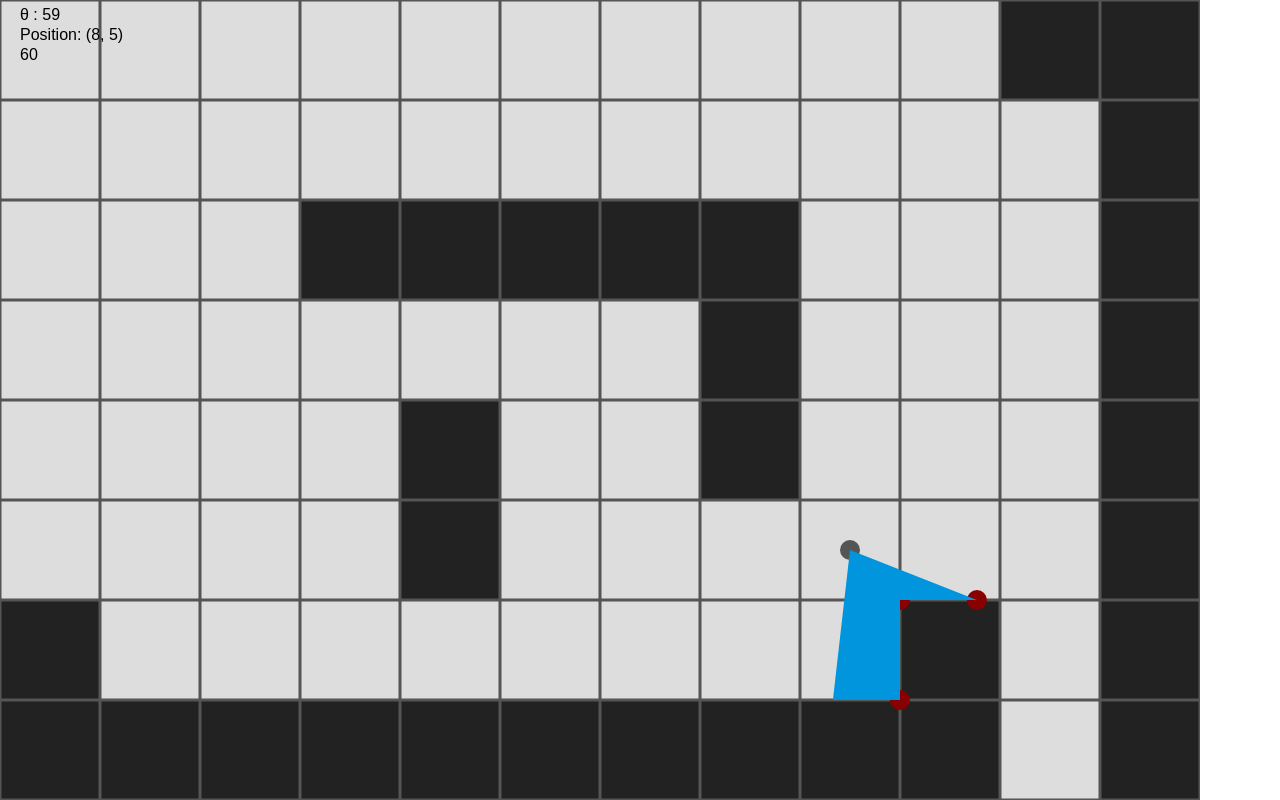
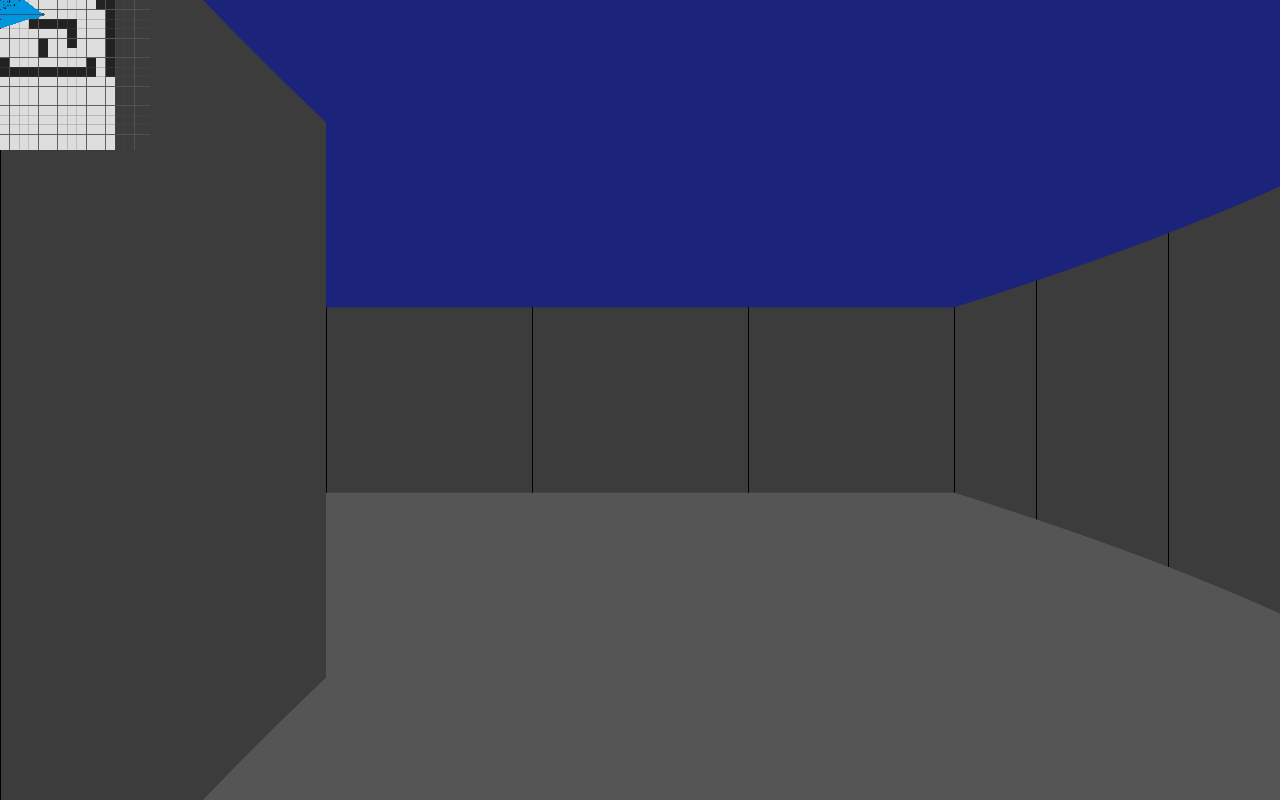
Before and after one commit to Zak4b/2.5d, a plain HTML site: page zqsd.html in a window 1280 px wide. Shown: the top 800 px of the page. Drawn offline with Linux system fonts and the light colour scheme.

Commit message:
Mini map et ménage

```diff
--- a/zqsd.html
+++ b/zqsd.html
@@ -10,11 +10,11 @@
 			}
 			canvas {
 				background: #eee;
+				display: block;
 			}
 		</style>
 	</head>
 	<body>
-		<canvas id="top" width="1200" height="800"></canvas>
 		<canvas id="zqsd" width="1200" height="800"></canvas>
 		<script src="zqsd.js" type="module"></script>
 	</body>
--- a/zqsd.js
+++ b/zqsd.js
@@ -1,15 +1,13 @@
 import { Point, Angle, Vecteur, Raycaster } from "./geometry.js";
 import { CanvasInterface, CanvasRenderer } from "./canvas.js";
 window.oncontextmenu = (e) => e.preventDefault();
-const cSize = 100;
+const cSize = 64;
 
-const ball = new Point(8.5 * cSize, 5.5 * cSize);
-let angleDirection = new Angle(59);
+const ball = new Point(4.5 * cSize, 1.5 * cSize);
+let angleDirection = new Angle(-180);
 
-const ballSpeed = 350;
+const ballSpeed = (350 * cSize) / 100;
 const FOV = new Angle(75);
-const rayCount = 1200;
-const joystick = false;
 const displayGrid = true;
 const mapLayout = [
 	[0, 0, 0, 0, 0, 0, 0, 0, 0, 0, 1, 1],
@@ -33,29 +31,16 @@ const mapLayout = [
 ];
 const mapColors = { 0: "#DDDDDD", 1: "#222222" };
 const caster = new Raycaster(mapLayout, cSize);
-const canvas = document.getElementById("top");
 
-//const renderer = new CanvasRenderer(canvas);
-const cv = new CanvasInterface(canvas); //renderer.interface;
+const mapCanvas = document.createElement("canvas");
+mapCanvas.width = 1000;
+mapCanvas.height = 1000;
+const cv = new CanvasInterface(mapCanvas);
 const cv3d = new CanvasInterface(document.getElementById("zqsd"));
 const key = [];
 let tLast = 0;
-const mouseOrigin = new Point(0, 0);
-let mouseVect = new Vecteur(0, 0);
-
-const calcPointer = (e) => (mouseVect = Vecteur.fromPoints(joystick ? mouseOrigin : ball, new Point(e.offsetX, e.offsetY)).normalize());
-canvas.addEventListener("pointerdown", (e) => {
-	mouseOrigin.set(e.offsetX, e.offsetY);
-	calcPointer(e);
-	//throtle
-	canvas.addEventListener("pointermove", calcPointer);
-});
-document.addEventListener("pointerup", (e) => {
-	canvas.removeEventListener("pointermove", calcPointer);
-	mouseVect = new Vecteur(0, 0);
-});
-document.addEventListener("keydown", (e) => (key[e.key] = true), false);
-document.addEventListener("keyup", (e) => (key[e.key] = false), false);
+document.addEventListener("keydown", (e) => (key[e.key.toLowerCase()] = true), false);
+document.addEventListener("keyup", (e) => (key[e.key.toLowerCase()] = false), false);
 
 const drawLayout = () => {
 	for (let i = 0; i < mapLayout.length; i++) {
@@ -72,29 +57,29 @@ const drawLayout = () => {
  * @param {Angle} angleDirection
  */
 const drawFOV = (angleDirection) => {
+	const stack = [];
 	const ang = new Angle(FOV.deg / (rayCount + -1));
 	const tpl = [];
 	const H = cv3d.height;
-	let last = { x: null, y: null };
-	let lr = { x: null, y: null };
+	const coef = cv3d.width / (2 * Math.tan(FOV.rad / 2));
+	let last;
 	for (let i = 0; i < rayCount; i++) {
 		const rayAngle = angleDirection.rad - FOV.rad / 2 + ang.rad * i;
 		const { intersect, collide } = caster.castRay(ball, rayAngle);
 		tpl.push(intersect);
 		const distance = ball.distance(intersect) * Math.cos(rayAngle - angleDirection.rad);
-		const tSize = (cSize / distance) * (cv3d.width / (2 * Math.tan(FOV.rad / 2)));
+		const tSize = (cSize / distance) * coef;
 
-		const r = { x: intersect.x % cSize, y: intersect.y % cSize };
-		const isEdge = collide.x !== last.x || collide.y !== last.y || (r.x !== lr.x && r.y !== lr.y); //  !!! affichage gauche -> droite, peut s'appliquer sur le pixel suivant
+		const isEdge = collide.x !== last?.collide.x || collide.y !== last?.collide.y || (intersect.x !== last?.intersect.x && intersect.y !== last?.intersect.y); //  !!! affichage gauche -> droite, peut s'appliquer sur le pixel suivant
 		const color = isEdge ? "#000000" : "#3c3c3c";
-		isEdge && cv.ball(intersect, { radius: 10, style: "#880000" });
-		last = collide;
-		lr = r;
+		isEdge && stack.push(() => cv.ball(intersect, { radius: 5, style: "#880000" }));
+		last = { intersect, collide };
 
 		cv3d.rect(i, H / 2 - tSize / 2, 1, tSize, { style: color });
 	}
 	cv.shape([ball, ...tpl], { style: "#0095DD" });
-	const intersect = caster.castRay(ball, angleDirection.rad);
+	stack.forEach((f) => f());
+	const { intersect } = caster.castRay(ball, angleDirection.rad);
 	cv.line(ball, intersect, { width: 1, style: "#660000" });
 };
 
@@ -117,11 +102,13 @@ const moveBall = (t = 0) => {
 
 const wall = new Image();
 wall.src = "wall.png";
+console.log(wall);
 
 const loop = (t = 0) => {
 	cv.clear();
 	cv3d.clear();
-	cv3d.rect(0, 0, cv3d.width, cv3d.height / 2, { style: "#0162ec" });
+	cv3d.rect(0, 0, cv3d.width, cv3d.height / 2, { style: "#1b237a" });
+	cv3d.rect(0, cv3d.height / 2, cv3d.width, cv3d.height / 2, { style: "#555555" });
 	const v = moveBall(t - tLast);
 	const cell = ball.transpose(1 / cSize);
 	fps.shift();
@@ -135,11 +122,15 @@ const loop = (t = 0) => {
 	cv.textGroup(["θ : " + Math.floor(angleDirection.deg), `Position: (${cell.x}, ${cell.y})`, `${Math.round(1 / (fps.reduce((accumulator, value) => accumulator + value) / 10 / 1000))}`], 20, 20, {
 		style: "#000000",
 	});
+	cv3d.element.getContext("2d").drawImage(cv.element, 0, 0, 150, 150);
 	// renderer.render();
 
 	tLast = t;
 	requestAnimationFrame(loop);
 };
 const fps = [0, 0, 0, 0, 0, 0, 0, 0, 0, 0];
-
+cv3d.element.width = window.innerWidth;
+cv3d.element.height = window.innerHeight;
+const rayCount = cv3d.element.width;
+document.body.append(cv.element);
 requestAnimationFrame(loop);
```
